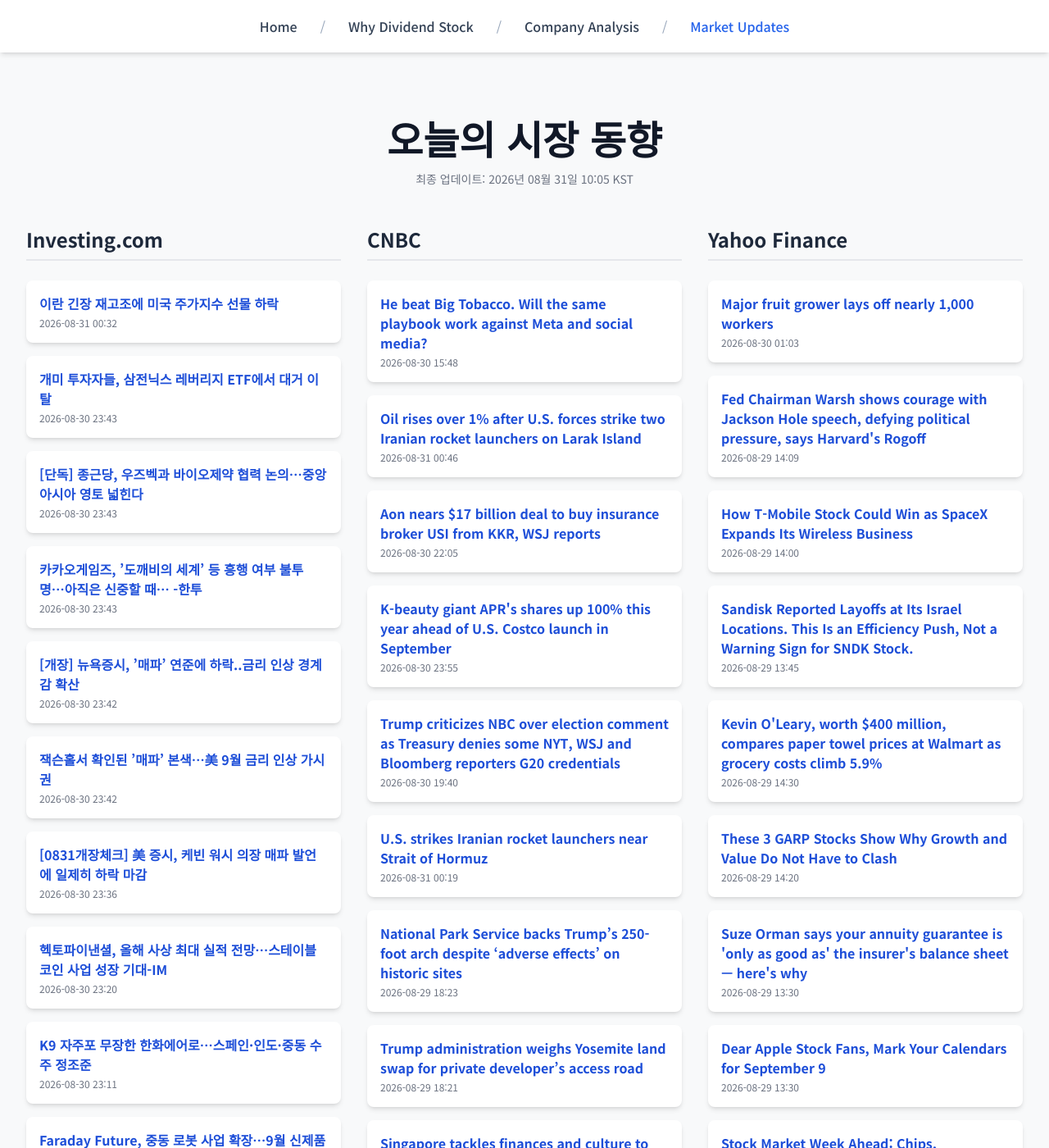
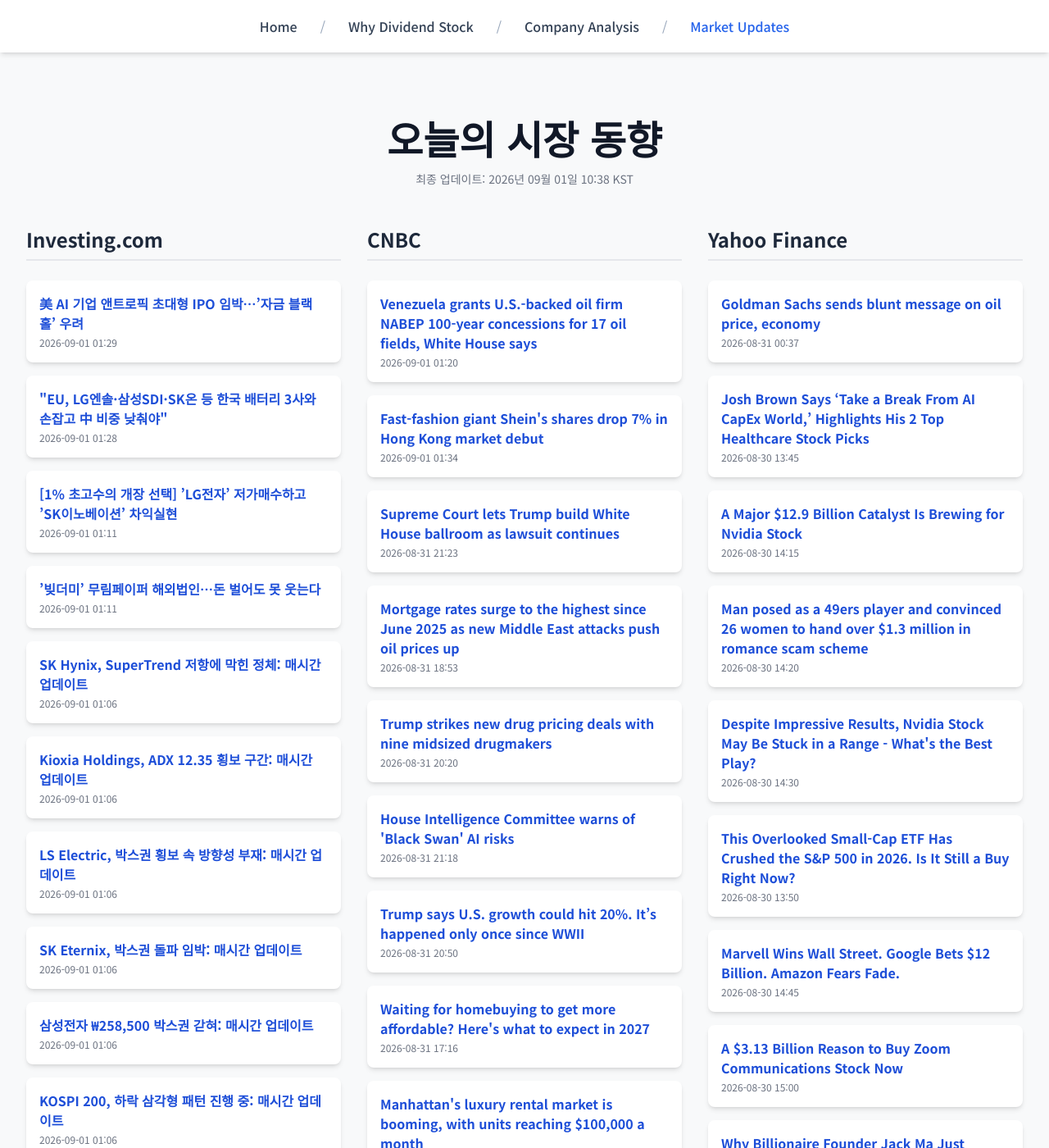
Before and after one commit to Kay-Hwang/my-company-analysis, a Jekyll site: the page built from market-updates.html, in a window 1280 px wide and 1400 px high. Shown: the whole window at 82% size. Built offline with Jekyll 4.4.1, drawn with Linux system fonts in a browser that asks for light colours; nearby versions of some CDN libraries; a script that is not in the unit is left out; some of the changed text lies outside the part shown.

Commit message:
Update daily data

```diff
--- a/_data/latest_data.json
+++ b/_data/latest_data.json
@@ -1,190 +1,190 @@
 {
-  "lastUpdated": "2026년 08월 31일 10:05 KST",
+  "lastUpdated": "2026년 09월 01일 10:38 KST",
   "news": {
     "investing": [
       {
-        "title": "이란 긴장 재고조에 미국 주가지수 선물 하락",
-        "link": "https://kr.investing.com/news/stock-market-news/article-2079031",
-        "pubDate": "2026-08-31 00:32:22",
-        "summary": "이란 긴장 재고조에 미국 주가지수 선물 하락"
+        "title": "美 AI 기업 앤트로픽 초대형 IPO 임박…’자금 블랙홀’ 우려",
+        "link": "https://kr.investing.com/news/stock-market-news/article-2080163",
+        "pubDate": "2026-09-01 01:29:11",
+        "summary": "美 AI 기업 앤트로픽 초대형 IPO 임박…’자금 블랙홀’ 우려"
       },
       {
-        "title": "개미 투자자들, 삼전닉스 레버리지 ETF에서 대거 이탈",
-        "link": "https://kr.investing.com/news/stock-market-news/article-2079013",
-        "pubDate": "2026-08-30 23:43:50",
-        "summary": "개미 투자자들, 삼전닉스 레버리지 ETF에서 대거 이탈"
+        "title": "\"EU, LG엔솔·삼성SDI·SK온 등 한국 배터리 3사와 손잡고 中 비중 낮춰야\"",
+        "link": "https://kr.investing.com/news/stock-market-news/article-2080161",
+        "pubDate": "2026-09-01 01:28:18",
+        "summary": "\"EU, LG엔솔·삼성SDI·SK온 등 한국 배터리 3사와 손잡고 中 비중 낮춰야\""
       },
       {
-        "title": "[단독] 종근당, 우즈벡과 바이오제약 협력 논의…중앙아시아 영토 넓힌다",
-        "link": "https://kr.investing.com/news/stock-market-news/article-2079012",
-        "pubDate": "2026-08-30 23:43:48",
-        "summary": "[단독] 종근당, 우즈벡과 바이오제약 협력 논의…중앙아시아 영토 넓힌다"
+        "title": "[1% 초고수의 개장 선택] ’LG전자’ 저가매수하고 ’SK이노베이션’ 차익실현",
+        "link": "https://kr.investing.com/news/stock-market-news/article-2080164",
+        "pubDate": "2026-09-01 01:11:57",
+        "summary": "[1% 초고수의 개장 선택] ’LG전자’ 저가매수하고 ’SK이노베이션’ 차익실현"
       },
       {
-        "title": "카카오게임즈, ’도깨비의 세계’ 등 흥행 여부 불투명…아직은 신중할 때… -한투",
-        "link": "https://kr.investing.com/news/stock-market-news/article-2079008",
-        "pubDate": "2026-08-30 23:43:47",
-        "summary": "카카오게임즈, ’도깨비의 세계’ 등 흥행 여부 불투명…아직은 신중할 때… -한투"
+        "title": "’빚더미’ 무림페이퍼 해외법인…돈 벌어도 못 웃는다",
+        "link": "https://kr.investing.com/news/stock-market-news/article-2080165",
+        "pubDate": "2026-09-01 01:11:43",
+        "summary": "’빚더미’ 무림페이퍼 해외법인…돈 벌어도 못 웃는다"
       },
       {
-        "title": "[개장] 뉴욕증시, ’매파’ 연준에 하락..금리 인상 경계감 확산",
-        "link": "https://kr.investing.com/news/stock-market-news/article-2079006",
-        "pubDate": "2026-08-30 23:42:58",
-        "summary": "[개장] 뉴욕증시, ’매파’ 연준에 하락..금리 인상 경계감 확산"
+        "title": "SK Hynix, SuperTrend 저항에 막힌 정체: 매시간 업데이트",
+        "link": "https://kr.investing.com/news/stock-market-news/article-93CH-2079063",
+        "pubDate": "2026-09-01 01:06:57",
+        "summary": "SK Hynix, SuperTrend 저항에 막힌 정체: 매시간 업데이트"
       },
       {
-        "title": "잭슨홀서 확인된 ’매파’ 본색…美 9월 금리 인상 가시권",
-        "link": "https://kr.investing.com/news/stock-market-news/article-2079014",
-        "pubDate": "2026-08-30 23:42:15",
-        "summary": "잭슨홀서 확인된 ’매파’ 본색…美 9월 금리 인상 가시권"
+        "title": "Kioxia Holdings, ADX 12.35 횡보 구간: 매시간 업데이트",
+        "link": "https://kr.investing.com/news/stock-market-news/article-93CH-2079061",
+        "pubDate": "2026-09-01 01:06:55",
+        "summary": "Kioxia Holdings, ADX 12.35 횡보 구간: 매시간 업데이트"
       },
       {
-        "title": "[0831개장체크] 美 증시, 케빈 워시 의장 매파 발언에 일제히 하락 마감",
-        "link": "https://kr.investing.com/news/stock-market-news/article-2079009",
-        "pubDate": "2026-08-30 23:36:11",
-        "summary": "[0831개장체크] 美 증시, 케빈 워시 의장 매파 발언에 일제히 하락 마감"
+        "title": "LS Electric, 박스권 횡보 속 방향성 부재: 매시간 업데이트",
+        "link": "https://kr.investing.com/news/stock-market-news/article-93CH-2079064",
+        "pubDate": "2026-09-01 01:06:50",
+        "summary": "LS Electric, 박스권 횡보 속 방향성 부재: 매시간 업데이트"
       },
       {
-        "title": "헥토파이낸셜, 올해 사상 최대 실적 전망…스테이블코인 사업 성장 기대-IM",
-        "link": "https://kr.investing.com/news/stock-market-news/article-2079010",
-        "pubDate": "2026-08-30 23:20:06",
-        "summary": "헥토파이낸셜, 올해 사상 최대 실적 전망…스테이블코인 사업 성장 기대-IM"
+        "title": "SK Eternix, 박스권 돌파 임박: 매시간 업데이트",
+        "link": "https://kr.investing.com/news/stock-market-news/article-93CH-2079059",
+        "pubDate": "2026-09-01 01:06:49",
+        "summary": "SK Eternix, 박스권 돌파 임박: 매시간 업데이트"
       },
       {
-        "title": "K9 자주포 무장한 한화에어로…스페인·인도·중동 수주 정조준",
-        "link": "https://kr.investing.com/news/stock-market-news/article-2079007",
-        "pubDate": "2026-08-30 23:11:55",
-        "summary": "K9 자주포 무장한 한화에어로…스페인·인도·중동 수주 정조준"
+        "title": "삼성전자 ₩258,500 박스권 갇혀: 매시간 업데이트",
+        "link": "https://kr.investing.com/news/stock-market-news/article-93CH-2079060",
+        "pubDate": "2026-09-01 01:06:07",
+        "summary": "삼성전자 ₩258,500 박스권 갇혀: 매시간 업데이트"
       },
       {
-        "title": "Faraday Future, 중동 로봇 사업 확장…9월 신제품 출시 예정",
-        "link": "https://kr.investing.com/news/stock-market-news/article-2078998",
-        "pubDate": "2026-08-30 21:09:11",
-        "summary": "Faraday Future, 중동 로봇 사업 확장…9월 신제품 출시 예정"
+        "title": "KOSPI 200, 하락 삼각형 패턴 진행 중: 매시간 업데이트",
+        "link": "https://kr.investing.com/news/stock-market-news/article-93CH-2079062",
+        "pubDate": "2026-09-01 01:06:04",
+        "summary": "KOSPI 200, 하락 삼각형 패턴 진행 중: 매시간 업데이트"
       }
     ],
     "cnbc": [
       {
-        "title": "He beat Big Tobacco. Will the same playbook work against Meta and social media?",
-        "link": "https://www.cnbc.com/2026/08/30/mike-moore-ag-social-media-settlement-big-tobacco.html",
-        "pubDate": "Sun, 30 Aug 2026 15:48:10 GMT",
-        "summary": "Mike Moore beat Big Tobacco. Will the same playbook work against Meta and social media?"
+        "title": "Venezuela grants U.S.-backed oil firm NABEP 100-year concessions for 17 oil fields, White House says",
+        "link": "https://www.cnbc.com/2026/08/31/venezuela-grants-north-american-blue-energy-partners-100-year-concessions-for-17-oil-fields-white-house-says.html",
+        "pubDate": "Tue, 01 Sep 2026 01:20:08 GMT",
+        "summary": "Venezuelan interim authorities have granted North American Blue Energy Partners 100-year concessions for 17 oil fields, White House says."
       },
       {
-        "title": "Oil rises over 1% after U.S. forces strike two Iranian rocket launchers on Larak Island",
-        "link": "https://www.cnbc.com/2026/08/31/oil-prices-hormuz-iran-larak-island-centcom.html",
-        "pubDate": "Mon, 31 Aug 2026 00:46:46 GMT",
-        "summary": "Oil rises Monday, amid heightened concerns over supply disruptions after U.S. forces struck two Iranian rocket launchers on Larak Island on Sunday."
+        "title": "Fast-fashion giant Shein's shares drop 7% in Hong Kong market debut",
+        "link": "https://www.cnbc.com/2026/09/01/shein-ipo-market-debut-hong-kong.html",
+        "pubDate": "Tue, 01 Sep 2026 01:34:01 GMT",
+        "summary": "Shein made its Hong Kong market debut on Tuesday after years of attempts to go public."
       },
       {
-        "title": "Aon nears $17 billion deal to buy insurance broker USI from KKR, WSJ reports",
-        "link": "https://www.cnbc.com/2026/08/30/aon-usi-17-billion-deal-talks.html",
-        "pubDate": "Sun, 30 Aug 2026 22:05:32 GMT",
-        "summary": "Aon is nearing a roughly $17 billion deal, including debt, to acquire insurance brokerage USI from KKR, the Journal reported."
+        "title": "Supreme Court lets Trump build White House ballroom as lawsuit continues",
+        "link": "https://www.cnbc.com/2026/08/31/supreme-court-white-house-ballroom.html",
+        "pubDate": "Mon, 31 Aug 2026 21:23:41 GMT",
+        "summary": "Chief Justice John Roberts dissented with three liberal justices, saying, \"That construction is likely unlawful.\""
       },
       {
-        "title": "K-beauty giant APR's shares up 100% this year ahead of U.S. Costco launch in September",
-        "link": "https://www.cnbc.com/2026/08/31/k-beauty-apr-costco-launch-september.html",
-        "pubDate": "Sun, 30 Aug 2026 23:55:09 GMT",
-        "summary": "APR is accelerating its U.S. retail expansion with a Costco launch in September, as the K-beauty company's shares have surged nearly 100% this year."
+        "title": "Mortgage rates surge to the highest since June 2025 as new Middle East attacks push oil prices up",
+        "link": "https://www.cnbc.com/2026/08/31/mortgage-rates-surge-middle-east-attacks-oil.html",
+        "pubDate": "Mon, 31 Aug 2026 18:53:36 GMT",
+        "summary": "The expectation had been for falling rates this year, but the war with Iran and its resulting rise in oil prices upended that."
       },
       {
-        "title": "Trump criticizes NBC over election comment as Treasury denies some NYT, WSJ and Bloomberg reporters G20 credentials",
-        "link": "https://www.cnbc.com/2026/08/30/trump-nbc-election-comment-treasury-g20-reporter-access.html",
-        "pubDate": "Sun, 30 Aug 2026 19:40:52 GMT",
-        "summary": "Trump's attack on NBC comes after the Treasury barred journalists from The New York Times, The Wall Street Journal and Bloomberg from attending the G20."
+        "title": "Trump strikes new drug pricing deals with nine midsized drugmakers",
+        "link": "https://www.cnbc.com/2026/08/31/trump-drug-pricing-deals.html",
+        "pubDate": "Mon, 31 Aug 2026 20:20:24 GMT",
+        "summary": "The string of deals builds on the Trump administration's push to link the nation's drug prices to cheaper ones abroad."
       },
       {
-        "title": "U.S. strikes Iranian rocket launchers near Strait of Hormuz",
-        "link": "https://www.cnbc.com/2026/08/30/us-iran-strikes-strait-hormuz.html",
-        "pubDate": "Mon, 31 Aug 2026 00:19:15 GMT",
-        "summary": "The last major U.S. strikes on Iran were carried out in late July."
+        "title": "House Intelligence Committee warns of 'Black Swan' AI risks",
+        "link": "https://www.cnbc.com/2026/08/31/ai-warning-house-intelligence-committee.html",
+        "pubDate": "Mon, 31 Aug 2026 21:18:37 GMT",
+        "summary": "Bipartisan lawmakers cautioned that existing safeguards may not be enough to keep up with AI's advances."
       },
       {
-        "title": "National Park Service backs Trump’s 250-foot arch despite ‘adverse effects’ on historic sites",
-        "link": "https://www.cnbc.com/2026/08/29/trump-arch-national-park-service-report.html",
-        "pubDate": "Sat, 29 Aug 2026 18:23:57 GMT",
-        "summary": "The park service is backing the arch, despite finding that it would adversely affect historic sightlines and other visual relationships among nearby landmarks."
+        "title": "Trump says U.S. growth could hit 20%. It’s happened only once since WWII",
+        "link": "https://www.cnbc.com/2026/08/31/trump-us-gdp-growth-20-percent-economy.html",
+        "pubDate": "Mon, 31 Aug 2026 20:50:01 GMT",
+        "summary": "Trump argued rapid growth should not prompt Fed rate hikes, even as inflation remains above the central bank’s 2% target."
       },
       {
-        "title": "Trump administration weighs Yosemite land swap for private developer’s access road",
-        "link": "https://www.cnbc.com/2026/08/29/trump-yosemite-land-swap-kingsbarn.html",
-        "pubDate": "Sat, 29 Aug 2026 18:21:49 GMT",
-        "summary": "The Trump administration is considering a Yosemite land exchange that could give a developer more direct park access."
+        "title": "Waiting for homebuying to get more affordable? Here's what to expect in 2027",
+        "link": "https://www.cnbc.com/2026/08/31/what-homebuyers-can-expect-in-2027.html",
+        "pubDate": "Mon, 31 Aug 2026 17:16:59 GMT",
+        "summary": "Mortgage rates aren't expected to get much cheaper for homebuyers in 2027, especially if inflation stays high."
       },
       {
-        "title": "Singapore tackles finances and culture to avert a demographic crisis",
-        "link": "https://www.cnbc.com/2026/08/31/singapore-ndr-childcare-incentives-demographic-crisis-.html",
-        "pubDate": "Sun, 30 Aug 2026 23:31:15 GMT",
-        "summary": "One challenge for policy makers is that success on many measures won't show up immediately."
+        "title": "Manhattan's luxury rental market is booming, with units reaching $100,000 a month",
+        "link": "https://www.cnbc.com/2026/08/31/manhattan-luxury-rentals-100000-month.html",
+        "pubDate": "Mon, 31 Aug 2026 11:27:20 GMT",
+        "summary": "New York City brokers said they've seen a surge in the number of wealthy renters, which is driving Manhattan rents to new records."
       },
       {
-        "title": "Trump-promoted Freedom Fuel stations sold gas a distributor says went unpaid for",
-        "link": "https://www.cnbc.com/2026/08/30/trump-freedom-fuel-mansfield-lawsuit.html",
-        "pubDate": "Sun, 30 Aug 2026 18:06:41 GMT",
-        "summary": "A federal lawsuit claims that fuel distributor KRSM failed to pay for $4 million worth of fuel, some of which the company sold to the Freedom Fuel network."
+        "title": "August was the month of the comeback kids. Cramer reviews what drove the biggest winners",
+        "link": "https://www.cnbc.com/2026/08/31/august-was-the-month-of-the-comeback-kids-cramer-reviews-what-drove-the-biggest-winners.html",
+        "pubDate": "Mon, 31 Aug 2026 23:23:38 GMT",
+        "summary": "CNBC's Jim Cramer said August was a comeback month for stocks that had been battered by bearish narratives."
       }
     ],
     "yahoo": [
       {
-        "title": "Major fruit grower lays off nearly 1,000 workers",
-        "link": "https://finance.yahoo.com/small-business/articles/major-fruit-grower-lays-off-010300694.html",
-        "pubDate": "2026-08-30T01:03:00Z",
-        "summary": "Major fruit grower lays off nearly 1,000 workers"
+        "title": "Goldman Sachs sends blunt message on oil price, economy",
+        "link": "https://finance.yahoo.com/energy/articles/goldman-sachs-sends-blunt-message-003700417.html",
+        "pubDate": "2026-08-31T00:37:00Z",
+        "summary": "Goldman Sachs sends blunt message on oil price, economy"
       },
       {
-        "title": "Fed Chairman Warsh shows courage with Jackson Hole speech, defying political pressure, says Harvard's Rogoff",
-        "link": "https://finance.yahoo.com/economy/article/fed-chairman-warsh-shows-courage-with-jackson-hole-speech-defying-political-pressure-says-harvards-rogoff-140951926.html",
-        "pubDate": "2026-08-29T14:09:51Z",
-        "summary": "Fed Chairman Warsh shows courage with Jackson Hole speech, defying political pressure, says Harvard's Rogoff"
+        "title": "Josh Brown Says ‘Take a Break From AI CapEx World,’ Highlights His 2 Top Healthcare Stock Picks",
+        "link": "https://finance.yahoo.com/healthcare/articles/josh-brown-says-break-ai-134507001.html",
+        "pubDate": "2026-08-30T13:45:07Z",
+        "summary": "Josh Brown Says ‘Take a Break From AI CapEx World,’ Highlights His 2 Top Healthcare Stock Picks"
       },
       {
-        "title": "How T-Mobile Stock Could Win as SpaceX Expands Its Wireless Business",
-        "link": "https://finance.yahoo.com/markets/stocks/articles/t-mobile-stock-could-win-140002998.html",
-        "pubDate": "2026-08-29T14:00:02Z",
-        "summary": "How T-Mobile Stock Could Win as SpaceX Expands Its Wireless Business"
+        "title": "A Major $12.9 Billion Catalyst Is Brewing for Nvidia Stock",
+        "link": "https://finance.yahoo.com/technology/ai/articles/major-12-9-billion-catalyst-141502070.html",
+        "pubDate": "2026-08-30T14:15:02Z",
+        "summary": "A Major $12.9 Billion Catalyst Is Brewing for Nvidia Stock"
       },
       {
-        "title": "Sandisk Reported Layoffs at Its Israel Locations. This Is an Efficiency Push, Not a Warning Sign for SNDK Stock.",
-        "link": "https://finance.yahoo.com/markets/stocks/articles/sandisk-reported-layoffs-israel-locations-134502982.html",
-        "pubDate": "2026-08-29T13:45:02Z",
-        "summary": "Sandisk Reported Layoffs at Its Israel Locations. This Is an Efficiency Push, Not a Warning Sign for SNDK Stock."
+        "title": "Man posed as a 49ers player and convinced 26 women to hand over $1.3 million in romance scam scheme",
+        "link": "https://finance.yahoo.com/markets/crypto/articles/man-posed-49ers-player-convinced-142000089.html",
+        "pubDate": "2026-08-30T14:20:00Z",
+        "summary": "Man posed as a 49ers player and convinced 26 women to hand over $1.3 million in romance scam scheme"
       },
       {
-        "title": "Kevin O'Leary, worth $400 million, compares paper towel prices at Walmart as grocery costs climb 5.9%",
-        "link": "https://finance.yahoo.com/economy/articles/kevin-oleary-worth-400-million-143000770.html",
-        "pubDate": "2026-08-29T14:30:00Z",
-        "summary": "Kevin O'Leary, worth $400 million, compares paper towel prices at Walmart as grocery costs climb 5.9%"
+        "title": "Despite Impressive Results, Nvidia Stock May Be Stuck in a Range - What's the Best Play?",
+        "link": "https://finance.yahoo.com/markets/stocks/articles/despite-impressive-results-nvidia-stock-143002477.html",
+        "pubDate": "2026-08-30T14:30:02Z",
+        "summary": "Despite Impressive Results, Nvidia Stock May Be Stuck in a Range - What's the Best Play?"
       },
       {
-        "title": "These 3 GARP Stocks Show Why Growth and Value Do Not Have to Clash",
-        "link": "https://finance.yahoo.com/markets/stocks/articles/3-garp-stocks-show-why-142000826.html",
-        "pubDate": "2026-08-29T14:20:00Z",
-        "summary": "These 3 GARP Stocks Show Why Growth and Value Do Not Have to Clash"
+        "title": "This Overlooked Small-Cap ETF Has Crushed the S&P 500 in 2026. Is It Still a Buy Right Now?",
+        "link": "https://finance.yahoo.com/markets/stocks/articles/overlooked-small-cap-etf-crushed-135000393.html",
+        "pubDate": "2026-08-30T13:50:00Z",
+        "summary": "This Overlooked Small-Cap ETF Has Crushed the S&P 500 in 2026. Is It Still a Buy Right Now?"
       },
       {
-        "title": "Suze Orman says your annuity guarantee is 'only as good as' the insurer's balance sheet — here's why",
-        "link": "https://finance.yahoo.com/markets/options/articles/suze-orman-says-annuity-guarantee-133000171.html",
-        "pubDate": "2026-08-29T13:30:00Z",
-        "summary": "Suze Orman says your annuity guarantee is 'only as good as' the insurer's balance sheet — here's why"
+        "title": "Marvell Wins Wall Street. Google Bets $12 Billion. Amazon Fears Fade.",
+        "link": "https://finance.yahoo.com/markets/stocks/articles/marvell-wins-wall-street-google-144502254.html",
+        "pubDate": "2026-08-30T14:45:02Z",
+        "summary": "Marvell Wins Wall Street. Google Bets $12 Billion. Amazon Fears Fade."
       },
       {
-        "title": "Dear Apple Stock Fans, Mark Your Calendars for September 9",
-        "link": "https://finance.yahoo.com/markets/stocks/articles/dear-apple-stock-fans-mark-133002349.html",
-        "pubDate": "2026-08-29T13:30:02Z",
-        "summary": "Dear Apple Stock Fans, Mark Your Calendars for September 9"
+        "title": "A $3.13 Billion Reason to Buy Zoom Communications Stock Now",
+        "link": "https://finance.yahoo.com/markets/stocks/articles/3-13-billion-reason-buy-150002113.html",
+        "pubDate": "2026-08-30T15:00:02Z",
+        "summary": "A $3.13 Billion Reason to Buy Zoom Communications Stock Now"
       },
       {
-        "title": "Stock Market Week Ahead: Chips, Cybersecurity And Jobs",
-        "link": "https://www.investors.com/research/investing-action-plan/stock-market-week-ahead-chips-cybersecurity-and-jobs/?src=A00220&yptr=yahoo",
-        "pubDate": "2026-08-29T13:07:58Z",
-        "summary": "Stock Market Week Ahead: Chips, Cybersecurity And Jobs"
+        "title": "Why Billionaire Founder Jack Ma Just Bought $76.5 Million Worth of Alibaba Stock",
+        "link": "https://finance.yahoo.com/markets/stocks/articles/why-billionaire-founder-jack-ma-150002705.html",
+        "pubDate": "2026-08-30T15:00:02Z",
+        "summary": "Why Billionaire Founder Jack Ma Just Bought $76.5 Million Worth of Alibaba Stock"
       },
       {
-        "title": "Project Tetromino Likely to Drive Operational Efficiency and Margin Expansion for Amazon Stock",
-        "link": "https://finance.yahoo.com/markets/stocks/articles/project-tetromino-likely-drive-operational-130002737.html",
-        "pubDate": "2026-08-29T13:00:02Z",
-        "summary": "Project Tetromino Likely to Drive Operational Efficiency and Margin Expansion for Amazon Stock"
+        "title": "This Is What Investors Should Watch Before Buying PANW Stock. Most Will Ignore It on September 1.",
+        "link": "https://finance.yahoo.com/markets/stocks/articles/investors-watch-buying-panw-stock-153002874.html",
+        "pubDate": "2026-08-30T15:30:02Z",
+        "summary": "This Is What Investors Should Watch Before Buying PANW Stock. Most Will Ignore It on September 1."
       }
     ]
   }
```
